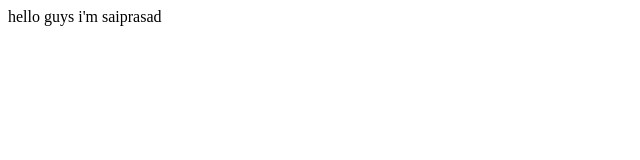
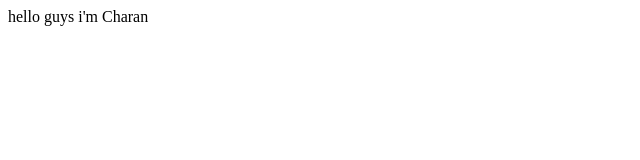
Before and after one commit to charanramagiri/Vintage_Attendance, a plain HTML site: page hey.html in a window 1280 px wide. Shown: the full height of the page, 0-640 px from the left. Drawn offline with Linux system fonts and the light colour scheme.

Commit message:
namecharan

```diff
--- a/hey.html
+++ b/hey.html
@@ -6,6 +6,6 @@
     <title>Document</title>
 </head>
 <body>
-    hello guys i'm saiprasad
+    hello guys i'm Charan
 </body>
 </html>
```
